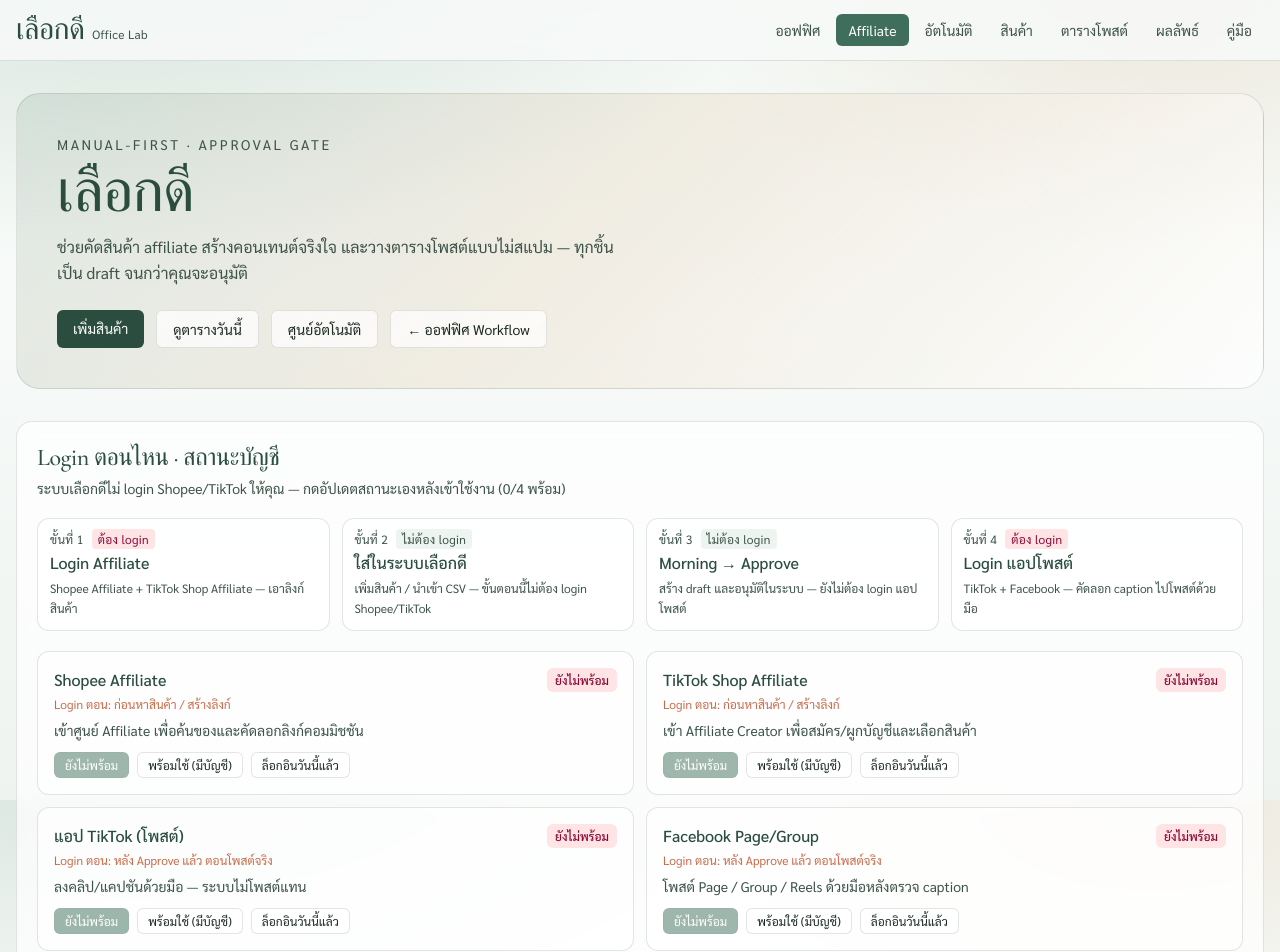
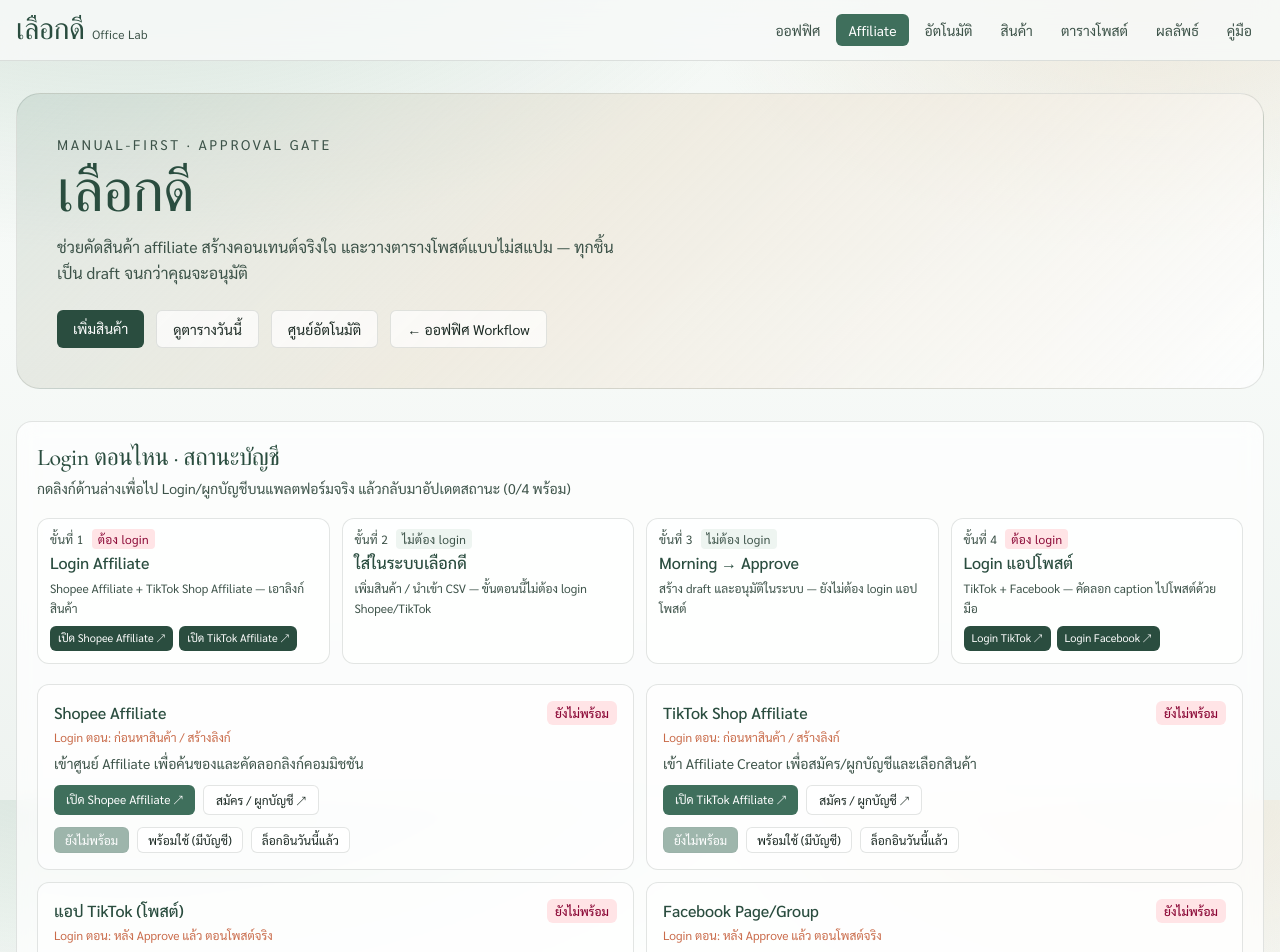
Before and after one commit to kissforg188-netizen/moovie, a Next.js app: page /affiliate in a window 1280 px wide. Shown: the top 952 px of the page. Built offline with nearby package versions, Linux system fonts and the light colour scheme.

Commit message:
feat: render clickable bind/login buttons in LoginStatusPanel
Co-authored-by: doomovie188-tech <doomovie188-tech@users.noreply.github.com>

```diff
--- a/src/components/LoginStatusPanel.tsx
+++ b/src/components/LoginStatusPanel.tsx
@@ -52,7 +52,7 @@ export function LoginStatusPanel({
             Login ตอนไหน · สถานะบัญชี
           </h2>
           <p className="mt-1 text-sm text-[var(--ink-soft)]">
-            ระบบเลือกดีไม่ login Shopee/TikTok ให้คุณ — กดอัปเดตสถานะเองหลังเข้าใช้งาน
+            กดลิงก์ด้านล่างเพื่อไป Login/ผูกบัญชีบนแพลตฟอร์มจริง แล้วกลับมาอัปเดตสถานะ
             ({readyCount}/{accounts.length} พร้อม)
           </p>
         </div>
@@ -96,6 +96,21 @@ export function LoginStatusPanel({
               <p className="mt-1 text-xs leading-relaxed text-[var(--ink-soft)]">
                 {item.detail}
               </p>
+              {related.length > 0 && (
+                <div className="mt-2 flex flex-wrap gap-1.5">
+                  {related.map((acc) => (
+                    <a
+                      key={acc.key}
+                      href={acc.loginUrl}
+                      target="_blank"
+                      rel="noopener noreferrer"
+                      className="rounded-md bg-[var(--sage-deep)] px-2 py-1 text-[11px] text-white hover:bg-[var(--sage)]"
+                    >
+                      {acc.loginCta} ↗
+                    </a>
+                  ))}
+                </div>
+              )}
             </li>
           );
         })}
@@ -125,6 +140,28 @@ export function LoginStatusPanel({
             <p className="mt-2 text-sm text-[var(--ink-soft)]">
               {account.purpose}
             </p>
+
+            <div className="mt-3 flex flex-wrap gap-2">
+              <a
+                href={account.loginUrl}
+                target="_blank"
+                rel="noopener noreferrer"
+                className="rounded-md bg-[var(--sage)] px-3 py-1.5 text-xs text-white hover:bg-[var(--sage-deep)]"
+              >
+                {account.loginCta} ↗
+              </a>
+              {account.signupUrl && (
+                <a
+                  href={account.signupUrl}
+                  target="_blank"
+                  rel="noopener noreferrer"
+                  className="rounded-md border border-[var(--line)] bg-white/90 px-3 py-1.5 text-xs hover:bg-[var(--mist)]"
+                >
+                  สมัคร / ผูกบัญชี ↗
+                </a>
+              )}
+            </div>
+
             <div className="mt-3 flex flex-wrap gap-2">
               {STATUS_OPTIONS.map((opt) => (
                 <button
```
